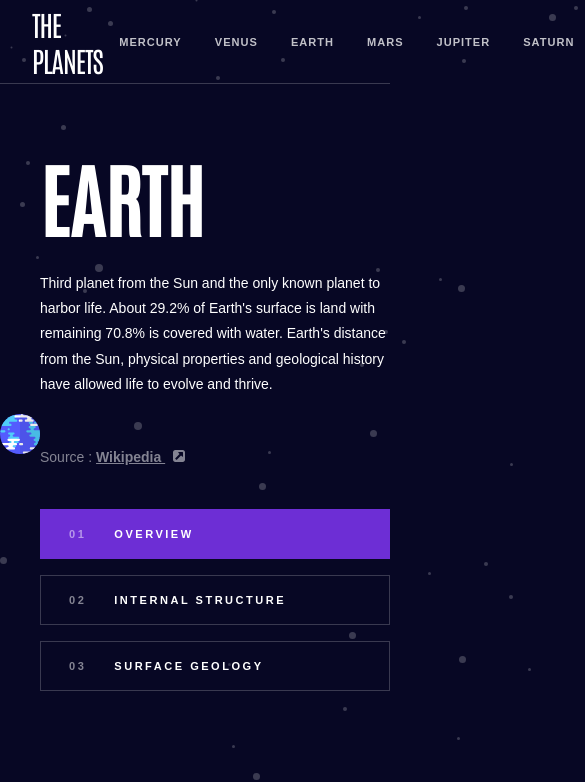
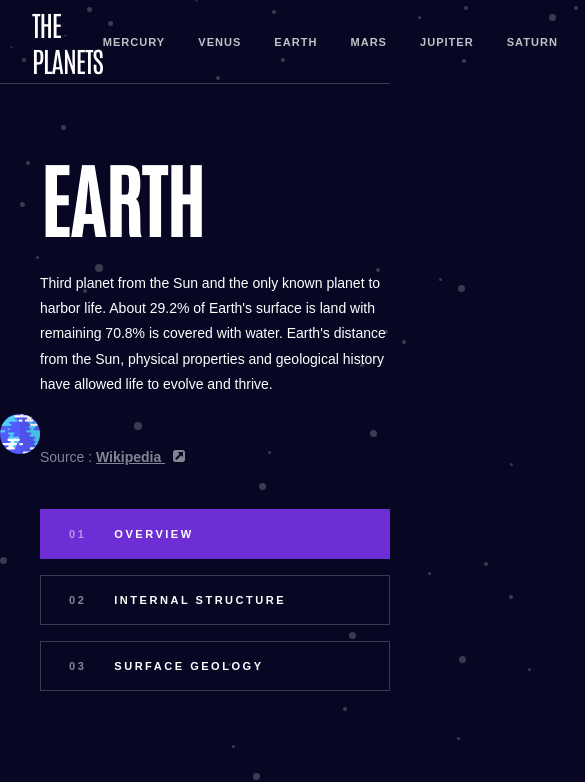
Before and after one commit to bradleyhop/frontend-mentor-planet-facts-site, a Vue app: page / in a window 390 px wide. Shown: the top 782 px of the page, 585 px wide, since content can reach past the window. Built offline with nearby package versions, Linux system fonts and the light colour scheme.

Commit message:
header tablet responsiveness

```diff
--- a/src/App.vue
+++ b/src/App.vue
@@ -155,9 +155,17 @@ export default {
 header {
   border-bottom: 1px solid rgba(255, 255, 255, 0.2);
   display: flex;
+  min-height: 6rem;
+
+  @include tablet-breakpoint {
+    flex-direction: column;
+    justify-content: center;
+    align-items: center;
+  }
+
+  @include desktop-breakpoint {
     flex-direction: row;
     justify-content: space-between;
-  min-height: 6rem;
   }
 
   .logo-container {
@@ -195,8 +203,16 @@ header {
       border-top: 2px solid rgba(0, 0, 0, 0);
       text-transform: uppercase;
 
+      &:first-child {
+        margin-left: 0;
+      }
+
       &:last-child {
+        margin-right: initial;
+
+        @include desktop-breakpoint {
           margin-right: 2.86rem;
+        }
       }
 
       &:hover {
@@ -204,4 +220,5 @@ header {
       }
     }
   }
+}
 </style>
```
Lines whose indentation alone changed are shown as unchanged.
